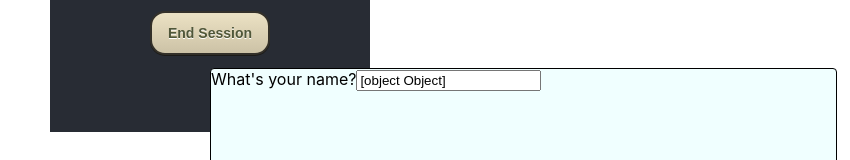
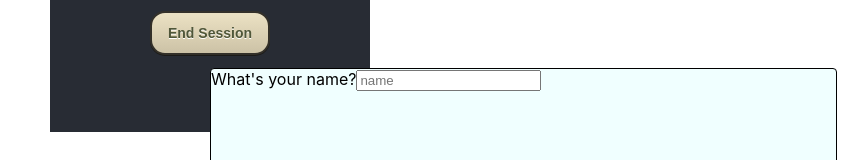
Before and after one commit to dmayou/react_portal, a React (Create React App) app: page / in a window 1280 px wide. Shown: the part 268-428 px from the top of the page, without its empty margins (430-1280 px from the left). Built offline with nearby package versions, Linux system fonts and the light colour scheme.

Commit message:
update Input redux mapping

```diff
--- a/src/Components/Input.js
+++ b/src/Components/Input.js
@@ -4,7 +4,7 @@ import './Input.css';
 
 function Input() {
     const dispatch = useDispatch();
-    const name = useSelector(state => state);
+    const name = useSelector(state => state.name);
     const handleChange = (event) => {
         dispatch({
             type: 'SET_NAME',
```
